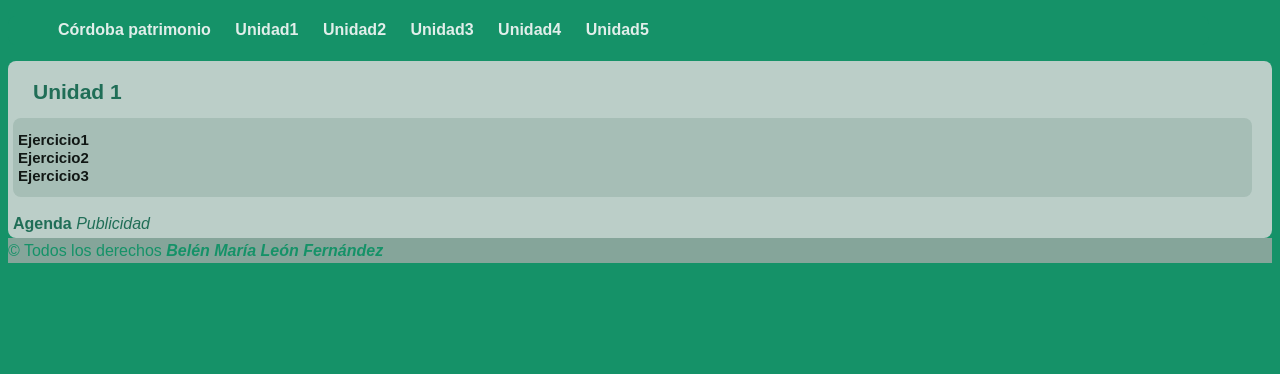
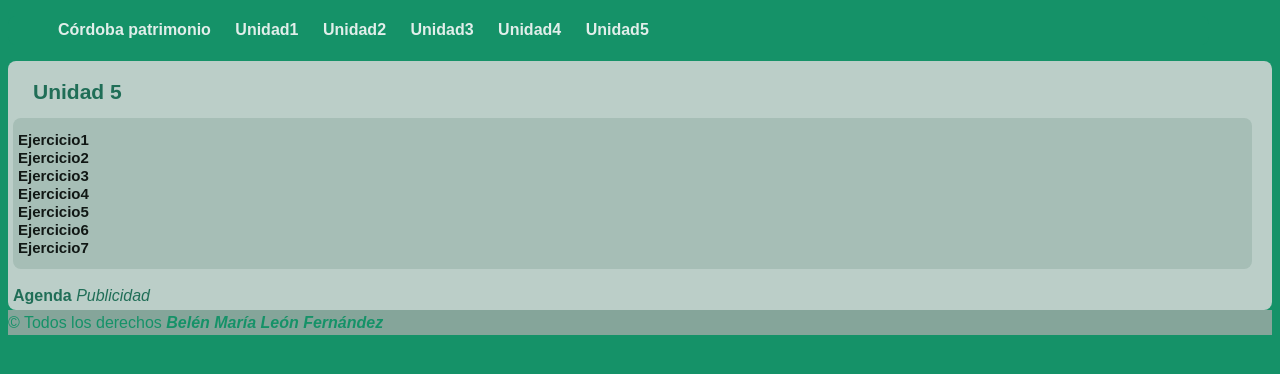
Before and after one commit to bmleon/bmleon.github.io, a plain HTML site: page unidad5/index.html in a window 1280 px wide. Drawn offline with Linux system fonts and the light colour scheme.

Commit message:
Add files via upload

```diff
--- a/unidad5/index.html
+++ b/unidad5/index.html
@@ -23,12 +23,16 @@
             </ul>
         </nav>
         <main>
-            <div class="tituloSeccion"><h1>Unidad 1</h1></div>
+            <div class="tituloSeccion"><h1>Unidad 5</h1></div>
             <section>
                 <article id="cabeceraSeccion">
                     <p><a href="../unidad5/ejercicio1/index.html">Ejercicio1</a></p>
                     <p><a href="../unidad5/ejercicio2/inde.html">Ejercicio2</a></p>
                     <p><a href="../unidad5/ejercicio3/index.html">Ejercicio3</a></p>
+                    <p><a href="../unidad5/ejercicio4/index.html">Ejercicio4</a></p>
+                    <p><a href="../unidad5/ejercicio5/index.html">Ejercicio5</a></p>
+                    <p><a href="../unidad5/ejercicio6/index.html">Ejercicio6</a></p>
+                    <p><a href="../unidad5/ejercicio7/index.html">Ejercicio7</a></p>
                 </article>
             </section>
             <a href="#top"><img src="../imagen/flecha.png" alt="" weight="10"></a>
```
Also changed, not shown: unidad2/index.html (+1 -1 lines), unidad3/index.html (+1 -1 lines), unidad4/index.html (+1 -1 lines).
